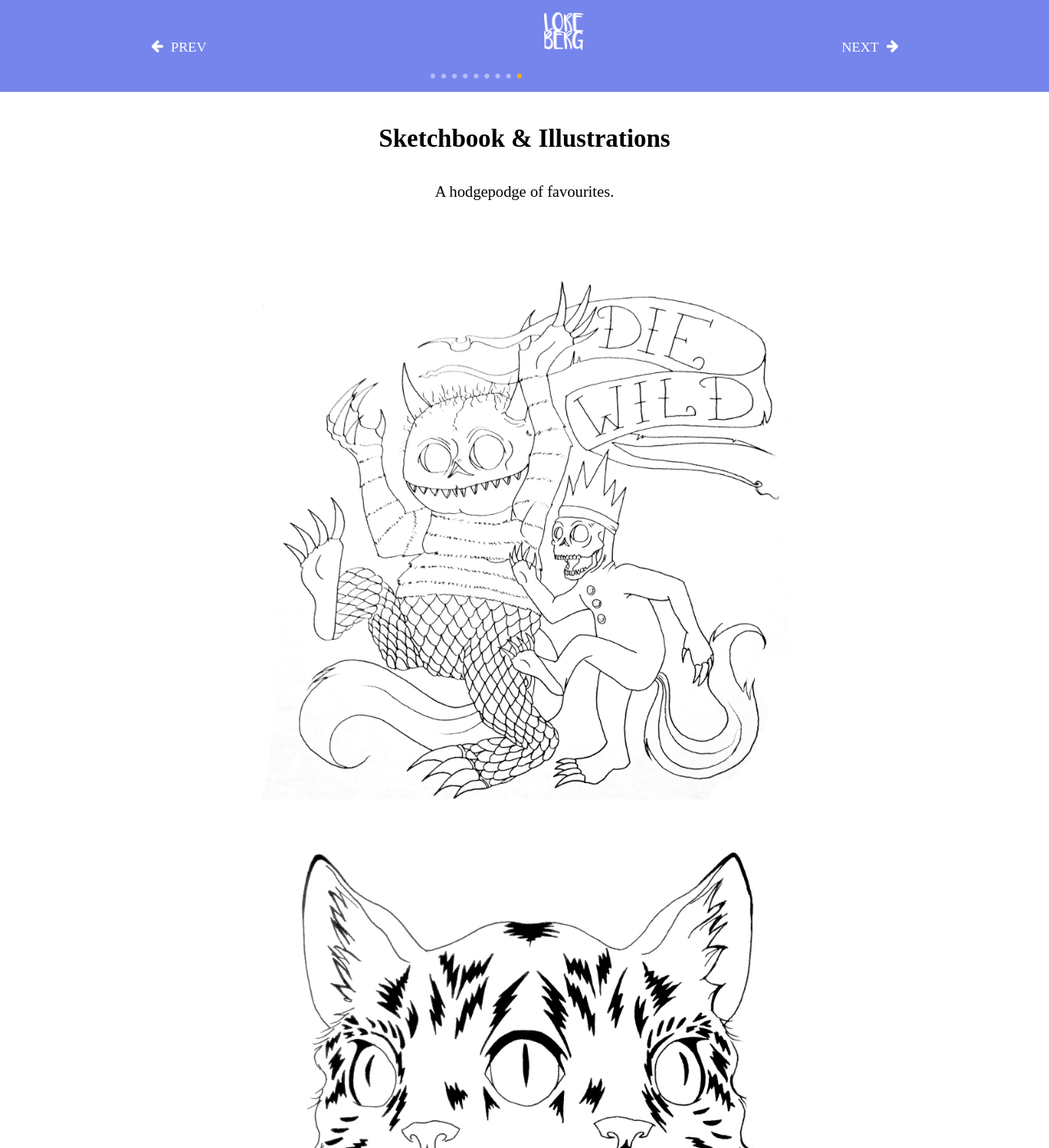
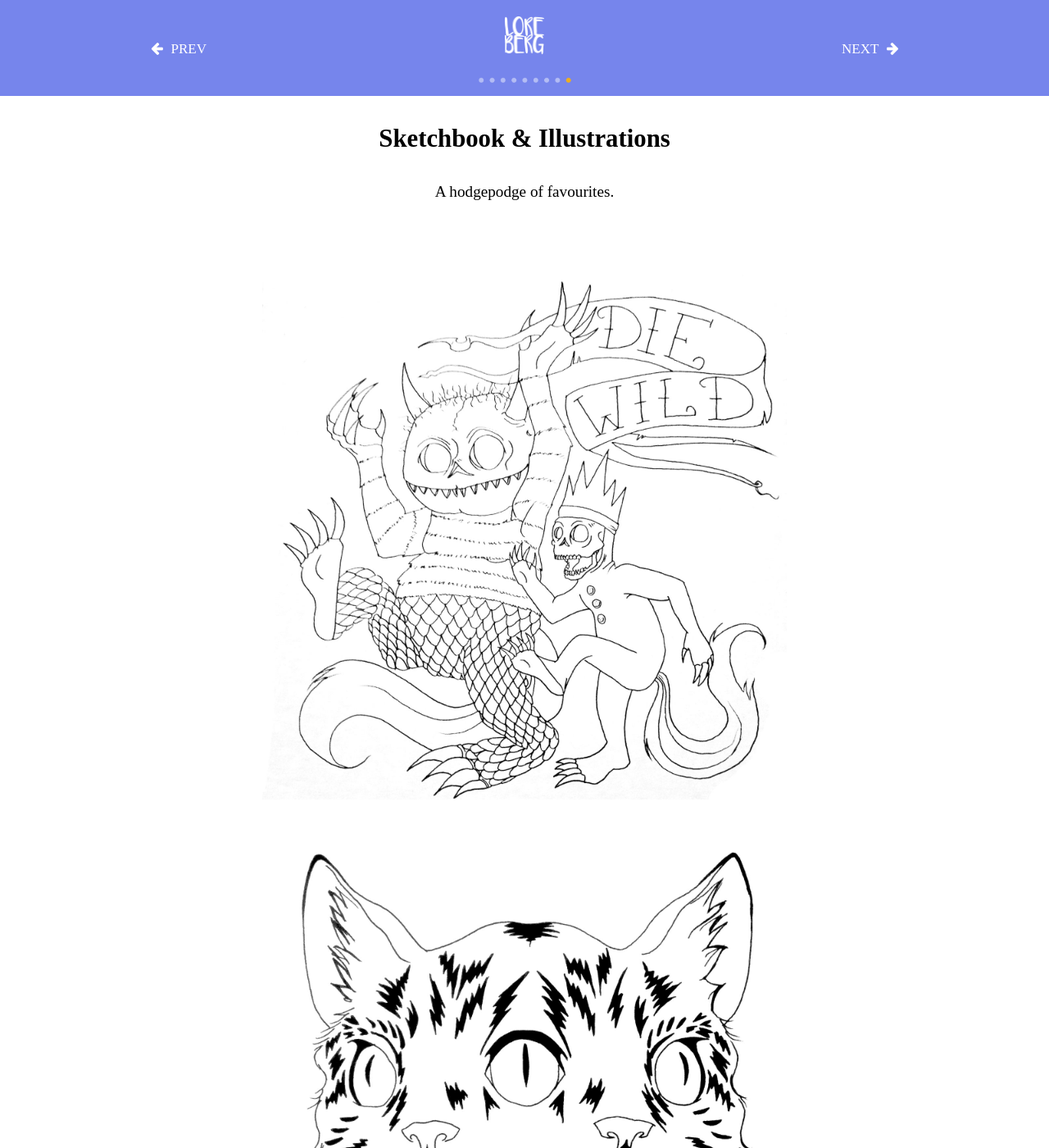
Before and after one commit to laurenberg/graphicsoflore.ca, a Jekyll site: the page built from sketchbook.html, in a window 1280 px wide and 1400 px high. Shown: the whole window at 82% size. Built offline with Jekyll 4.4.1, drawn with Linux system fonts in a browser that asks for light colours; some web fonts are replaced.

Commit message:
logo center fix

```diff
--- a/css/main.css
+++ b/css/main.css
@@ -453,7 +453,8 @@ h2 {
 
 .dots {
   max-width: 6rem;
-  margin-top: 0;
+  margin: 0 auto;
+  text-align: center;
   padding-top: 0;
   padding-bottom: .35rem;
 }
@@ -604,8 +605,8 @@ h2 {
   }
 
   .logo {
-    padding-left: 5rem;
-    text-align: left;
+    text-align: center;
+    padding-top: 1rem;
   }
 
 }
```
